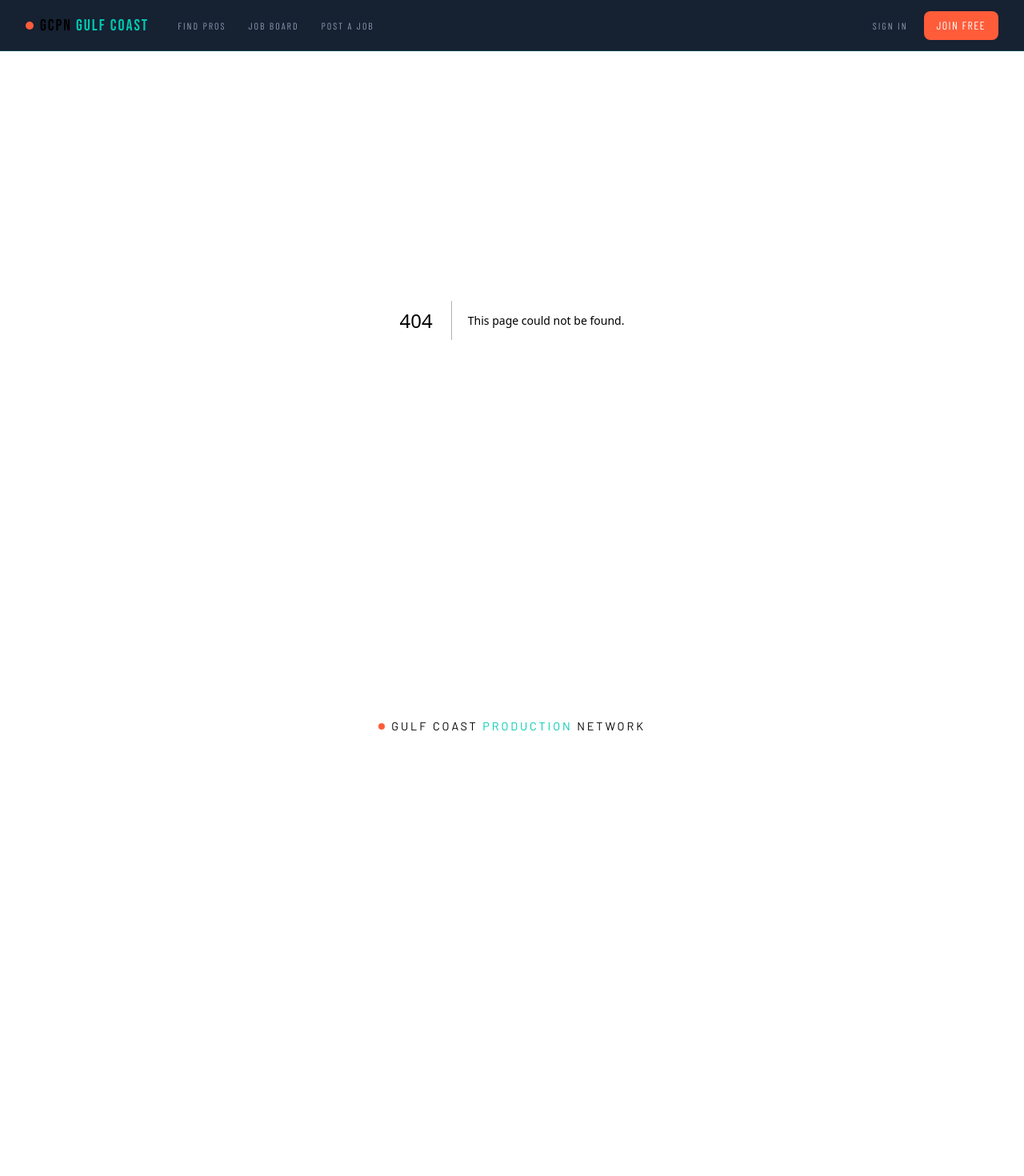
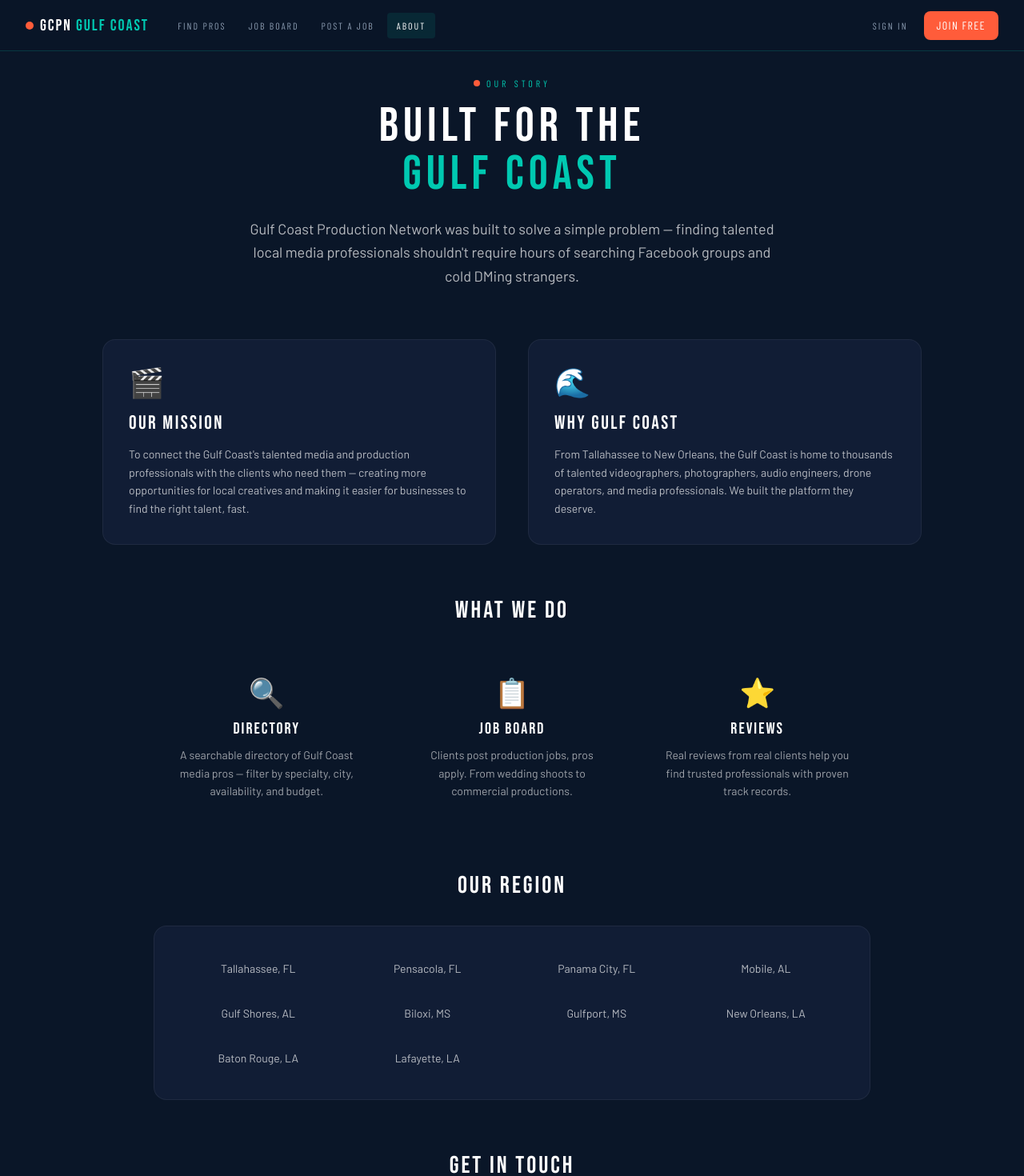
Before and after one commit to kwm1983/gcpn, a Next.js app: page /about in a window 1280 px wide. Before the commit this address had no page. Shown: the top 1470 px of the page at 80% size. Before the commit the page ends 1051 px from the top, so only its background shows below. Built offline with nearby package versions, Linux system fonts and the light colour scheme.

Commit message:
add about page

```diff
--- /dev/null
+++ b/app/about/page.tsx
@@ -0,0 +1,125 @@
+import type { Metadata } from 'next'
+import Link from 'next/link'
+
+export const metadata: Metadata = {
+  title: 'About Us | Gulf Coast Production Network',
+  description: 'Gulf Coast Production Network is the Gulf Coast\'s premier directory connecting video, photo, and media production professionals with clients from Tallahassee to New Orleans.',
+  alternates: { canonical: 'https://gulfcoastproductionnetwork.com/about' },
+}
+
+export default function AboutPage() {
+  return (
+    <div className="pt-24 pb-16 px-4">
+
+      {/* HERO */}
+      <div className="max-w-4xl mx-auto text-center mb-16">
+        <div className="flex items-center justify-center gap-2 mb-4">
+          <div className="w-2 h-2 rounded-full bg-coral" />
+          <span className="font-condensed text-xs tracking-[4px] uppercase text-teal">Our Story</span>
+        </div>
+        <h1 className="font-display text-5xl md:text-6xl tracking-widest mb-6">
+          BUILT FOR THE<br /><span className="text-teal">GULF COAST</span>
+        </h1>
+        <p className="text-white/70 text-lg max-w-2xl mx-auto leading-relaxed">
+          Gulf Coast Production Network was built to solve a simple problem — finding talented local media professionals shouldn't require hours of searching Facebook groups and cold DMing strangers.
+        </p>
+      </div>
+
+      {/* MISSION */}
+      <div className="max-w-5xl mx-auto grid md:grid-cols-2 gap-10 mb-16">
+        <div className="card p-8">
+          <div className="text-4xl mb-4">🎬</div>
+          <h2 className="font-display text-2xl tracking-widest mb-3">OUR MISSION</h2>
+          <p className="text-white/70 text-sm leading-relaxed">
+            To connect the Gulf Coast's talented media and production professionals with the clients who need them — creating more opportunities for local creatives and making it easier for businesses to find the right talent, fast.
+          </p>
+        </div>
+        <div className="card p-8">
+          <div className="text-4xl mb-4">🌊</div>
+          <h2 className="font-display text-2xl tracking-widest mb-3">WHY GULF COAST</h2>
+          <p className="text-white/70 text-sm leading-relaxed">
+            From Tallahassee to New Orleans, the Gulf Coast is home to thousands of talented videographers, photographers, audio engineers, drone operators, and media professionals. We built the platform they deserve.
+          </p>
+        </div>
+      </div>
+
+      {/* WHAT WE DO */}
+      <div className="max-w-4xl mx-auto mb-16">
+        <h2 className="font-display text-3xl tracking-widest text-center mb-10">WHAT WE DO</h2>
+        <div className="grid md:grid-cols-3 gap-6">
+          {[
+            { icon: '🔍', title: 'Directory', desc: 'A searchable directory of Gulf Coast media pros — filter by specialty, city, availability, and budget.' },
+            { icon: '📋', title: 'Job Board', desc: 'Clients post production jobs, pros apply. From wedding shoots to commercial productions.' },
+            { icon: '⭐', title: 'Reviews', desc: 'Real reviews from real clients help you find trusted professionals with proven track records.' },
+          ].map(item => (
+            <div key={item.title} className="text-center p-6">
+              <div className="text-4xl mb-3">{item.icon}</div>
+              <h3 className="font-display text-xl tracking-widest mb-2">{item.title}</h3>
+              <p className="text-white/60 text-sm leading-relaxed">{item.desc}</p>
+            </div>
+          ))}
+        </div>
+      </div>
+
+      {/* REGION */}
+      <div className="max-w-4xl mx-auto mb-16">
+        <h2 className="font-display text-3xl tracking-widest text-center mb-8">OUR REGION</h2>
+        <div className="card p-8">
+          <div className="grid grid-cols-2 md:grid-cols-4 gap-4 text-center">
+            {[
+              'Tallahassee, FL', 'Pensacola, FL', 'Panama City, FL', 'Mobile, AL',
+              'Gulf Shores, AL', 'Biloxi, MS', 'Gulfport, MS', 'New Orleans, LA',
+              'Baton Rouge, LA', 'Lafayette, LA',
+            ].map(city => (
+              <div key={city} className="py-2">
+                <span className="text-sm text-white/70">{city}</span>
+              </div>
+            ))}
+          </div>
+        </div>
+      </div>
+
+      {/* CONTACT */}
+      <div className="max-w-2xl mx-auto text-center mb-16">
+        <h2 className="font-display text-3xl tracking-widest mb-4">GET IN TOUCH</h2>
+        <p className="text-white/60 text-sm mb-8 leading-relaxed">
+          Have a question, want to partner with us, or just want to say hello? We'd love to hear from you.
+        </p>
+        <div className="card p-8 text-left space-y-4">
+          <div className="flex items-center gap-3">
+            <span className="text-teal text-lg">✉</span>
+            <div>
+              <p className="text-xs text-muted uppercase tracking-widest mb-1">General Inquiries</p>
+              <a href="mailto:hello@gulfcoastproductionnetwork.com" className="text-white hover:text-teal transition-colors text-sm">hello@gulfcoastproductionnetwork.com</a>
+            </div>
+          </div>
+          <div className="flex items-center gap-3">
+            <span className="text-teal text-lg">🛠</span>
+            <div>
+              <p className="text-xs text-muted uppercase tracking-widest mb-1">Support</p>
+              <a href="mailto:support@gulfcoastproductionnetwork.com" className="text-white hover:text-teal transition-colors text-sm">support@gulfcoastproductionnetwork.com</a>
+            </div>
+          </div>
+          <div className="flex items-center gap-3">
+            <span className="text-teal text-lg">🤝</span>
+            <div>
+              <p className="text-xs text-muted uppercase tracking-widest mb-1">Partnerships</p>
+              <a href="mailto:partners@gulfcoastproductionnetwork.com" className="text-white hover:text-teal transition-colors text-sm">partners@gulfcoastproductionnetwork.com</a>
+            </div>
+          </div>
+        </div>
+      </div>
+
+      {/* CTA */}
+      <div className="max-w-2xl mx-auto text-center">
+        <h2 className="font-display text-3xl tracking-widest mb-4">READY TO JOIN?</h2>
+        <p className="text-white/60 text-sm mb-8">Whether you're a pro looking to get discovered or a client looking for talent — GCPN is free to join.</p>
+        <div className="flex gap-4 justify-center flex-wrap">
+          <Link href="/auth?mode=signup&type=pro" className="btn-teal font-display tracking-widest px-8 py-3">JOIN AS A PRO</Link>
+          <Link href="/browse" className="btn-outline font-display tracking-widest px-8 py-3">FIND TALENT</Link>
+        </div>
+      </div>
+
+    </div>
+  )
+}
--- a/app/page.tsx
+++ b/app/page.tsx
@@ -218,6 +218,7 @@ export default async function Home() {
           <span className="flex items-center gap-4">
             <Link href="/privacy" className="hover:text-white transition-colors">Privacy Policy</Link>
             <Link href="/terms" className="hover:text-white transition-colors">Terms of Service</Link>
+            <Link href="/about" className="hover:text-white transition-colors">About</Link>
             <Link href="mailto:support@gulfcoastproductionnetwork.com" className="hover:text-white transition-colors">Contact</Link>
           </span>
           <span className="flex items-center gap-1.5">
--- a/components/Navbar.tsx
+++ b/components/Navbar.tsx
@@ -54,6 +54,7 @@ export default function Navbar() {
         {navLink('/browse', 'Find Pros')}
         {navLink('/jobs', 'Job Board')}
         {navLink('/post-job', 'Post a Job')}
+        {navLink('/about', 'About')}
       </div>
 
       {/* Auth buttons */}
@@ -94,6 +95,7 @@ export default function Navbar() {
           <Link href="/browse" className="font-condensed tracking-widest uppercase text-sm text-muted hover:text-white py-2" onClick={() => setMenuOpen(false)}>Find Pros</Link>
           <Link href="/jobs" className="font-condensed tracking-widest uppercase text-sm text-muted hover:text-white py-2" onClick={() => setMenuOpen(false)}>Job Board</Link>
           <Link href="/post-job" className="font-condensed tracking-widest uppercase text-sm text-muted hover:text-white py-2" onClick={() => setMenuOpen(false)}>Post a Job</Link>
+          <Link href="/about" className="font-condensed tracking-widest uppercase text-sm text-muted hover:text-white py-2" onClick={() => setMenuOpen(false)}>About</Link>
           {user ? (
             <>
               <Link href="/dashboard" className="font-condensed tracking-widest uppercase text-sm text-teal py-2" onClick={() => setMenuOpen(false)}>Dashboard</Link>
```
Also changed, not shown: 1 other file (tests, documents, lock files or other folders).
